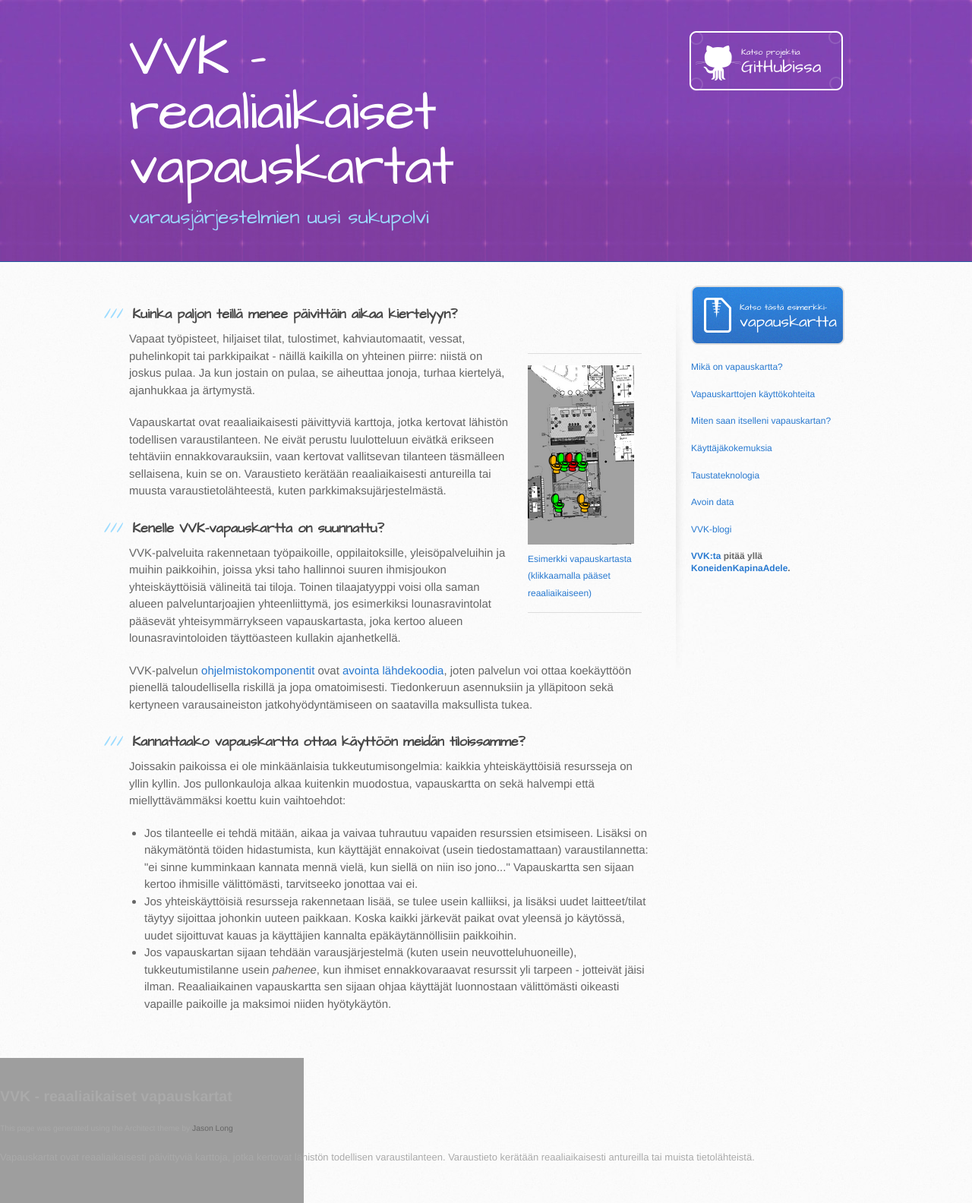
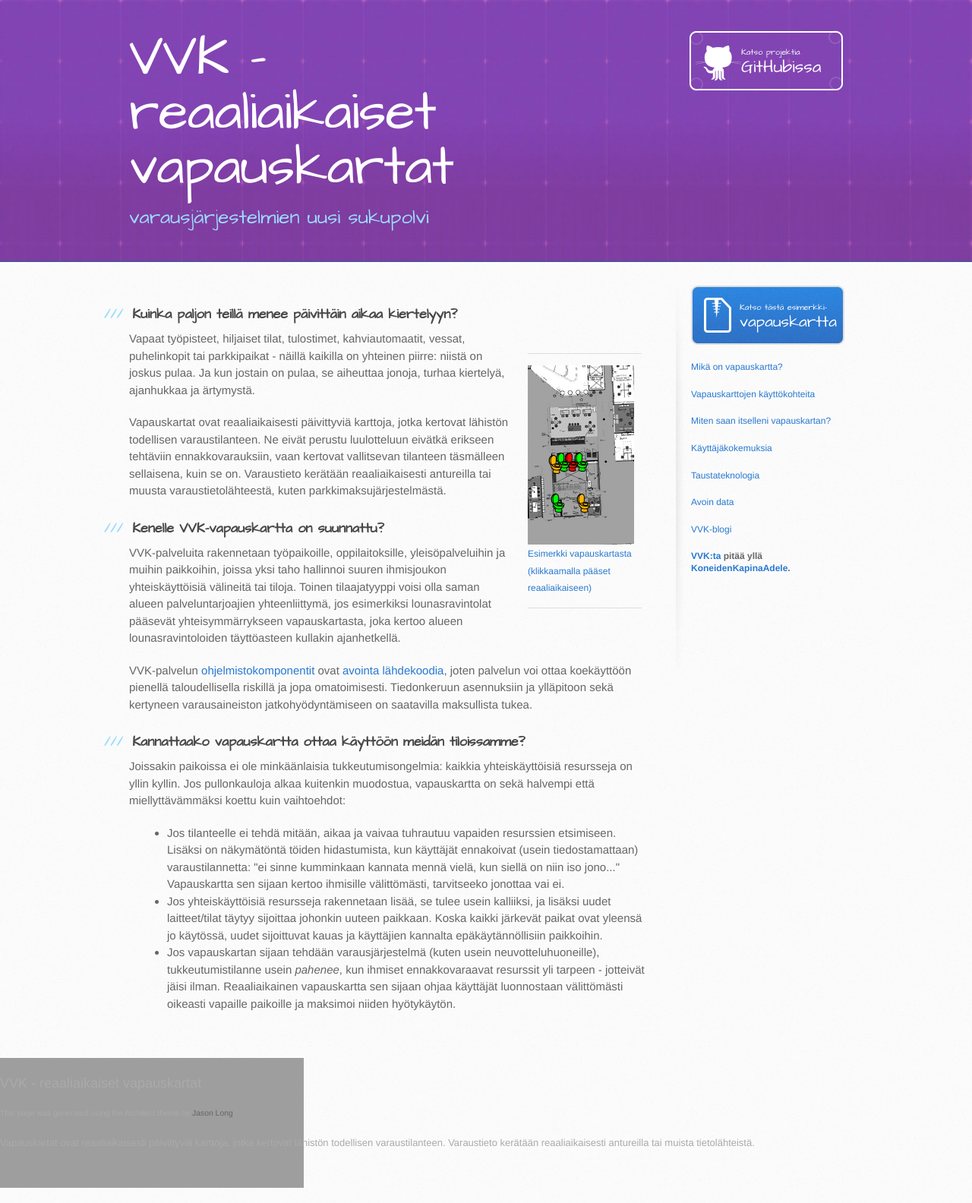
Before and after one commit to KoneidenKapinaAdele/vvk, a Jekyll site: the page built from index.html, in a window 1280 px wide. Shown: the whole page at 76% size. Built offline with Jekyll 4.4.1, drawn with Linux system fonts in a browser that asks for light colours.

Commit message:
remove cruft stuff from Jekyll template

```diff
--- a/_includes/head.html
+++ b/_includes/head.html
@@ -3,6 +3,7 @@
     <meta http-equiv="X-UA-Compatible" content="chrome=1">
     <meta name="viewport" content="width=device-width, initial-scale=1, maximum-scale=1">
     <link href='https://fonts.googleapis.com/css?family=Architects+Daughter' rel='stylesheet' type='text/css'>
+    <link rel="stylesheet" type="text/css" href="{{ "stylesheets/jekyll.css" | prepend: site.baseurl }}" media="screen">
     <link rel="stylesheet" type="text/css" href="{{ "stylesheets/stylesheet.css" | prepend: site.baseurl }}" media="screen">
     <link rel="stylesheet" type="text/css" href="{{ "stylesheets/github-light.css" | prepend: site.baseurl }}" media="screen">
     <link rel="stylesheet" type="text/css" href="{{ "stylesheets/print.css" | prepend: site.baseurl }}" media="print">
--- a/javascripts/main.js
+++ /dev/null
@@ -1 +0,0 @@
-console.log('This would be the main JS file.');
```
Also changed, not shown: stylesheets/jekyll.scss (renamed from css/main.scss).
